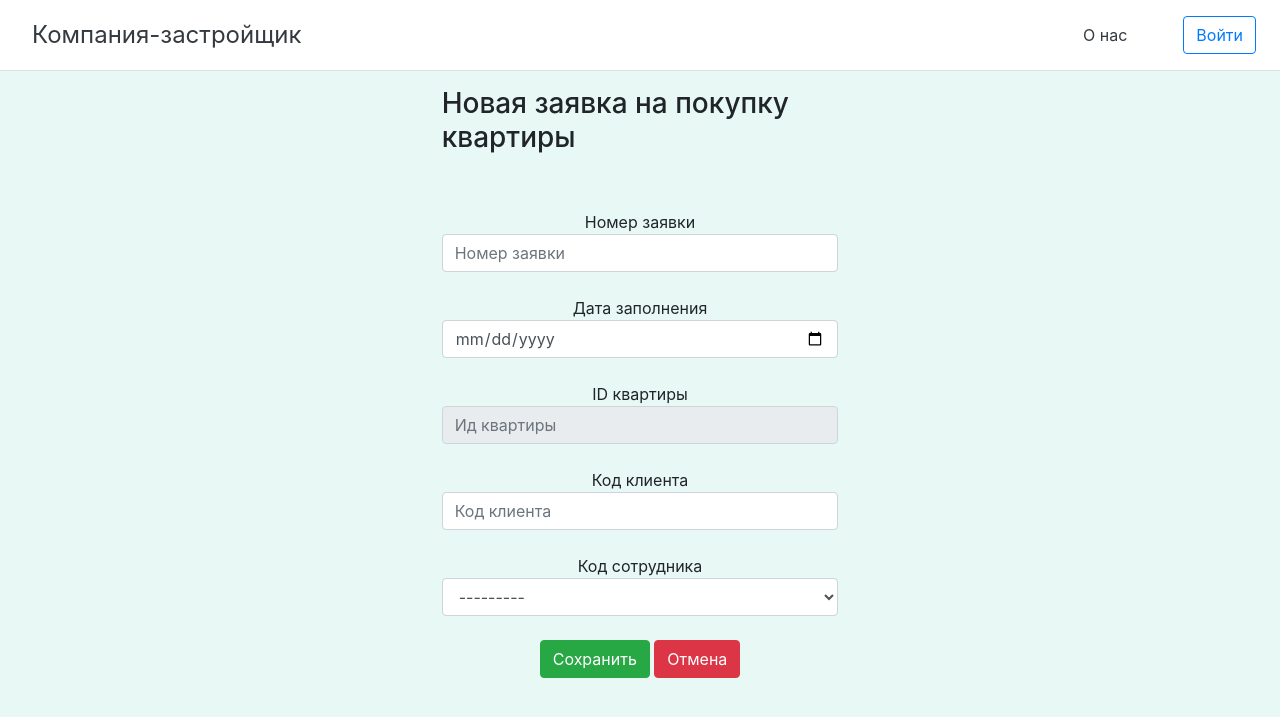
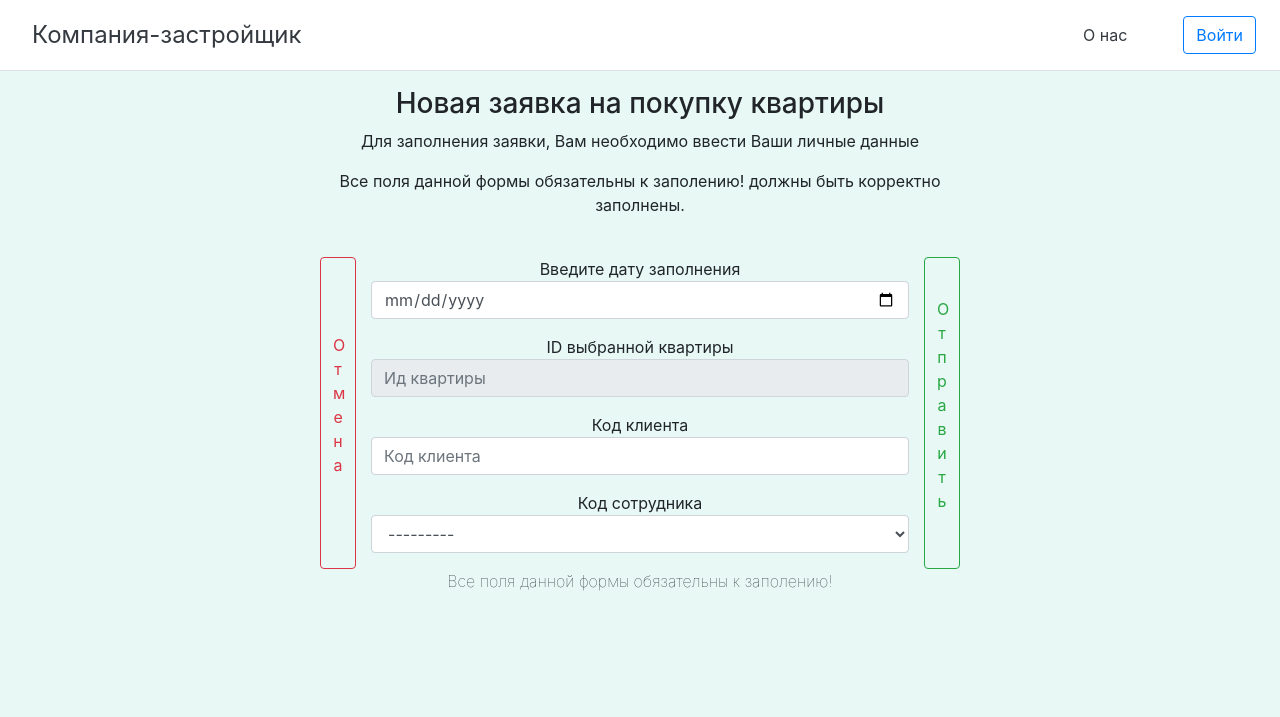
Before and after one commit to Prost0Lime/automated-sales-accounting-system-for-apartments, a Django app: template diplom/core/templates/core/new_appl.html in a window 1280 px wide. Shown: the top 717 px of the page. Run offline with Django 3.2, Linux system fonts and the light colour scheme; the template is opened without the code that fills it: values that come from a table or form of the project are taken from there, others are empty; some libraries are stand-ins or nearby versions.

Commit message:
Форма добавления новой заявки + создан "Персонал" в администрированнии

```diff
--- a/diplom/core/admin.py
+++ b/diplom/core/admin.py
@@ -82,6 +82,6 @@ class VidJilAdmin(admin.ModelAdmin):
 
 @admin.register(Zayavka)
 class ZayavkaAdmin(admin.ModelAdmin):
-    list_display = ["id_zaya", "num_zaya", "data_zaya", "id_kv", "kod_client", "kod_sotrudn"]
+    list_display = ["id_zaya", "data_zaya", "id_kv", "kod_client", "kod_sotrudn"]
     search_fields = ["data_zaya"]
     ordering = ["id_zaya"]
--- a/diplom/core/forms.py
+++ b/diplom/core/forms.py
@@ -5,18 +5,15 @@ from django.forms import ModelForm, TextInput, DateInput, Select
 class ZayavkaForm(ModelForm):
     class Meta:
         model = Zayavka
-        fields = ['num_zaya', 'data_zaya', 'id_kv', 'kod_client', 'kod_sotrudn']
+        fields = ['data_zaya', 'id_kv', 'kod_client', 'kod_sotrudn']
 
         widgets = {
-            "num_zaya": TextInput(attrs={
-                'class': 'form-control',
-                'placeholder': 'Номер заявки'
-            }),
 
             "data_zaya": DateInput(attrs={
                 'class': 'form-control',
                 'type': 'date',
-                'placeholder': 'Дата заявки'
+                'placeholder': 'Дата заявки',
+
             }),
             "id_kv": TextInput(attrs={
                 'class': 'form-control',
--- a/diplom/core/models.py
+++ b/diplom/core/models.py
@@ -195,7 +195,6 @@ class VidJil(models.Model):
 
 class Zayavka(models.Model):
     id_zaya = models.AutoField(primary_key=True, verbose_name="ИД заявки")
-    num_zaya = models.IntegerField(verbose_name="Номер заявки")
     data_zaya = models.DateField(verbose_name="Дата заполнения")
     id_kv = models.ForeignKey(Kvart, models.CASCADE, db_column='id_kv', verbose_name="ИД квартиры")
     kod_client = models.ForeignKey(Client, models.CASCADE, db_column='kod_client', verbose_name="Код клиента")
--- a/diplom/core/templates/core/base.html
+++ b/diplom/core/templates/core/base.html
@@ -18,7 +18,7 @@
         <a class="p-2 text-dark" href="{% url 'about' %}">О нас</a>
     </nav>
 
-    <a class="btn btn-outline-primary" href="{% url 'login' %}">Войти</a>
+    <a class="btn btn-outline-primary" href="admin">Войти</a>
 </div>
 <div class="conteiner">
     {% block body %}
--- a/diplom/core/templates/core/new_appl.html
+++ b/diplom/core/templates/core/new_appl.html
@@ -5,25 +5,36 @@
 {% endblock %}
 
 {% block body %}
-<div class="col-4 mx-auto">
-    <h3>Новая заявка на покупку квартиры</h3>
-    <br><br>
-    <div align=center class="features">
+<div class="col-6 mx-auto">
 
-        <form method="post">
-            {% csrf_token %}
-          Номер заявки  {{ formZ.num_zaya }}<br>
-          Дата заполнения  {{ formZ.data_zaya }}<br>
-          ID квартиры  {{ formZ.id_kv }}<br>
-          Код клиента  {{ formZ.kod_client }}<br>
-          Код сотрудника  {{ formZ.kod_sotrudn }}<br>
+    <div align=center>
+        <h3>Новая заявка на покупку квартиры</h3>
+        <p>Для заполнения заявки, Вам необходимо ввести Ваши личные данные</p>
+        <p>Все поля данной формы обязательны к заполению! должны быть корректно заполнены.</p>
+        <br>
+    </div>
+    <form align=center method="post">
+        {% csrf_token %}
+        <div class="row">
+            <button class="btn btn-outline-danger" type="button" onclick="return location.href = '{% url 'home' %}'">
+                <p class="tar">Отмена</p>
+            </button>
+            <div class="col">
+                <p>Введите дату заполнения {{ formZ.data_zaya }}</p>
+                <p>ID выбранной квартиры {{ formZ.id_kv }}</p>
+                <p>Код клиента {{ formZ.kod_client }}</p>
+                <p>Код сотрудника {{ formZ.kod_sotrudn }}</p>
+            </div>
 
-            <span>{{ error }}</span>
-            <button class="btn btn-success" type="submit">Сохранить</button>
-            <a class="btn btn-danger" href="{% url 'home' %}">Отмена</a>
+            <br>
+            <button class="btn btn-outline-success" type="submit"><p class="tar">Отправить</p></button>
+            <div class="w-100"></div>
+            <p class="mx-auto font-weight-lighter">Все поля данной формы обязательны к заполению! </p>
 
-        </form>
-    </div>
+        </div>
+        <span>{{ error }}</span>
+    </form>
+
 </div>
 
 {%endblock%}
--- a/diplom/core/templates/core/new_client.html
+++ b/diplom/core/templates/core/new_client.html
@@ -15,7 +15,7 @@
     <div align=center>
         <h3>Новая заявка на покупку квартиры</h3>
         <p>Для заполнения заявки, Вам необходимо ввести Ваши личные данные</p>
-        <p>Все поля данной формы обязательны к заполению! должны быть корректно заполнены.</p>
+        <p>Все поля данной формы бязательны к заполению! должны быть корректно заполнены.</p>
         <br>
     </div>
     <form align=center method="post">
@@ -30,13 +30,13 @@
                 <p>Введите номер телефона: {{ formC.phone }}</p>
                 <p>Выберите социальный статус: {{ formC.status }}</p>
             </div>
-            <span>{{ error }}</span><br>
+
             <br>
             <button class="btn btn-outline-success" type="submit"><p class="tar">Далее</p></button>
             <div class="w-100"></div>
             <p class="mx-auto font-weight-lighter">Все поля данной формы обязательны к заполению! </p>
-
         </div>
+         <span>{{ error }}</span>
     </form>
 
 </div>
--- a/diplom/core/urls.py
+++ b/diplom/core/urls.py
@@ -4,7 +4,6 @@ from . import views
 urlpatterns = [
     path('', views.list_main, name='home'),
     path('about', views.about, name='about'),
-    path('login', views.login, name='login'),
     path('new_zayavka/<int:id_kv>/<int:kod_client>', views.createZayavka, name='new_zayavka'), #Для новой заявки
     path('new_client/<int:id_kv>', views.createClient, name='new_cli'),  #Для нового клиента
     path('kvartdetail/<int:pk>', views.KvartDelailView.as_view(), name='kvartdetail'),  #по квартире
--- a/diplom/core/views.py
+++ b/diplom/core/views.py
@@ -5,10 +5,6 @@ from django.views.generic import DetailView
 
 def about(request):
     return render(request, 'core/about.html')
-
-
-def login(request):
-    return render(request, 'core/login.html')
 
 
 # получение данных из бд заявки панель сотрудника
```
